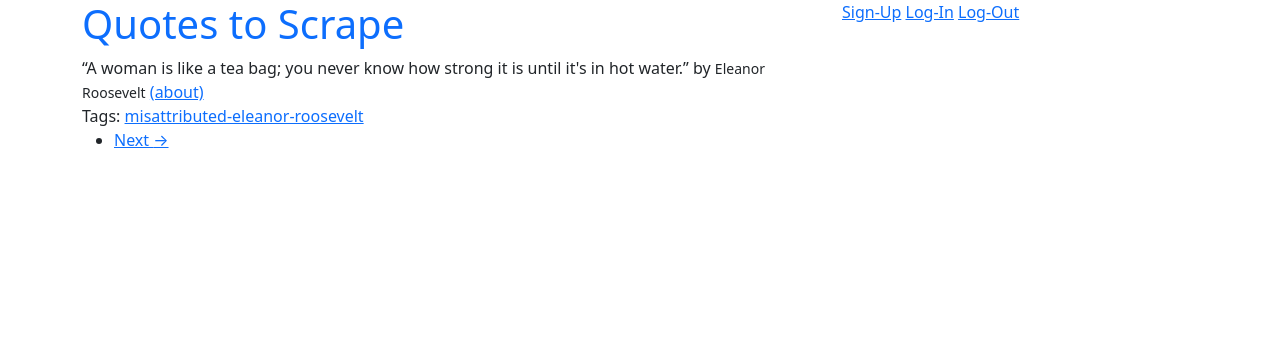
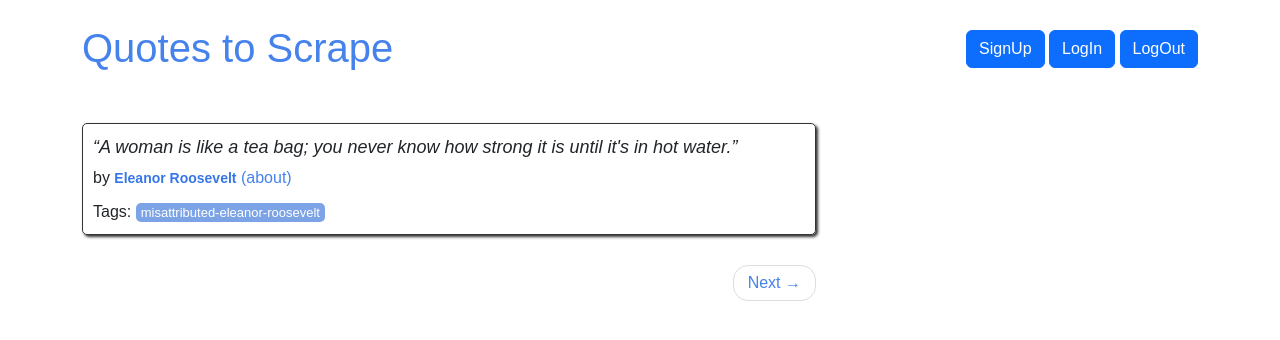
Before and after one commit to diixo/goit-web-django-hw, a Django app: page / in a window 1280 px wide. Shown: the top 340 px of the page. Run offline with Django 5.2, Linux system fonts and the light colour scheme.

Commit message:
initial commit styles

```diff
--- /dev/null
+++ b/hw_project/quotes/static/quotes/style.css
@@ -0,0 +1,101 @@
+body {
+    font-family: sans-serif;
+    /*font-family: 'Montserrat';*/
+}
+
+h1, .h1, h2, .h2, h3, .h3 {
+    margin-top: 24px;
+    margin-bottom: 11px;
+}
+
+.col-xs-1, .col-sm-1, .col-md-1, .col-lg-1, .col-xs-2, .col-sm-2, .col-md-2, .col-lg-2, .col-xs-3, .col-sm-3, .col-md-3, .col-lg-3, .col-xs-4, .col-sm-4, .col-md-4, .col-lg-4, .col-xs-5, .col-sm-5, .col-md-5, .col-lg-5, .col-xs-6, .col-sm-6, .col-md-6, .col-lg-6, .col-xs-7, .col-sm-7, .col-md-7, .col-lg-7, .col-xs-8, .col-sm-8, .col-md-8, .col-lg-8, .col-xs-9, .col-sm-9, .col-md-9, .col-lg-9, .col-xs-10, .col-sm-10, .col-md-10, .col-lg-10, .col-xs-11, .col-sm-11, .col-md-11, .col-lg-11, .col-xs-12, .col-sm-12, .col-md-12, .col-lg-12 {
+    position: relative;
+    min-height: 1px;
+    padding-left: 15px;
+    padding-right: 15px;
+}
+
+.header-box {
+    padding-bottom: 40px;
+}
+
+.row {
+    margin-left: -15px;
+    margin-right: -15px;
+}
+
+.header-box p {
+    margin-top: 30px;
+    float: right;
+}
+
+p {
+    margin: 0 0 11px;
+}
+
+.quote {
+    padding: 10px;
+    margin-bottom: 30px;
+    border: 1px solid #333333;
+    border-radius: 5px;
+    box-shadow: 2px 2px 3px #333333;
+}
+
+.quote span.text {
+    display: block;
+    margin-bottom: 5px;
+    font-size: large;
+    font-style: italic;
+}
+
+.quote small.author {
+    font-weight: bold;
+    color: #3677E8;
+}
+
+.tag {
+    padding: 2px 5px;
+    border-radius: 5px;
+    color: white;
+    font-size: small;
+    background-color: #7CA3E6;
+}
+
+.quote .tags {
+    margin-top: 10px;
+}
+
+.tag {
+    padding: 2px 5px;
+    border-radius: 5px;
+    color: white;
+    font-size: small;
+    background-color: #7CA3E6;
+}
+
+.pager .next>a, .pager .next>span {
+    float: right;
+}
+
+.pager li>a, .pager li>span {
+    display: inline-block;
+    padding: 5px 14px;
+    background-color: #ffffff;
+    border: 1px solid #dddddd;
+    border-radius: 15px;
+}
+
+a {
+    color: #4582ec;
+    text-decoration: none;
+}
+
+.pager li {
+    display: inline;
+}
+
+* {
+    -webkit-box-sizing: border-box;
+    -moz-box-sizing: border-box;
+    box-sizing: border-box;
+}
--- a/hw_project/quotes/templates/quotes/base.html
+++ b/hw_project/quotes/templates/quotes/base.html
@@ -6,7 +6,12 @@
 
     <link href="https://cdn.jsdelivr.net/npm/bootstrap@5.3.2/dist/css/bootstrap.min.css" rel="stylesheet"
        integrity="sha384-T3c6CoIi6uLrA9TneNEoa7RxnatzjcDSCmG1MXxSR1GAsXEV/Dwwykc2MPK8M2HN" crossorigin="anonymous">
-    <title>My title</title>
+
+    <link href='https://fonts.googleapis.com/css?family=Montserrat' rel='stylesheet'>
+
+    {% load static %}
+    <link rel="stylesheet" href="{% static 'quotes/style.css' %}">
+   <title>Home-Work</title>
 </head>
 
 <body>
@@ -20,9 +25,9 @@
             </div>
             <div class="col-md-4">
                 <p>
-                    <a href="/login">Sign-Up</a>
-                    <a href="/login">Log-In</a>
-                    <a href="/login">Log-Out</a>
+                    <a href="/login" class="btn btn-primary">SignUp</a>
+                    <a href="/login" class="btn btn-primary">LogIn</a>
+                    <a href="/login" class="btn btn-primary">LogOut</a>
                 </p>
             </div>
         </div>
```
